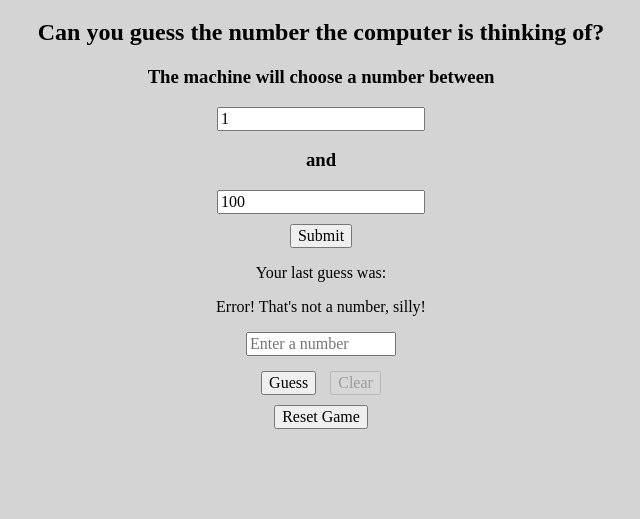
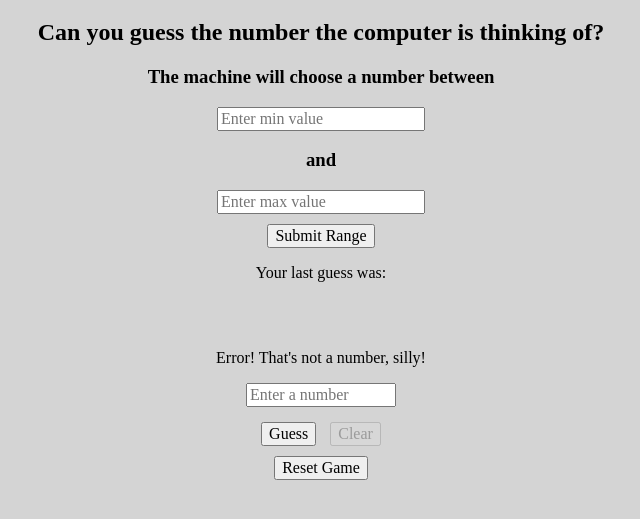
Before and after one commit to kylem038/Number-Guesser, a plain HTML site: page index.html in a window 1280 px wide. Both pictures are taken after a click on the button "Guess". Shown: the part 61-580 px from the top of the page, without its empty margins (319-959 px from the left). Drawn offline with Linux system fonts and the light colour scheme; a web font is replaced by a local one.

Commit message:
final version for eval

```diff
--- a/index.html
+++ b/index.html
@@ -14,11 +14,11 @@
         <h3>and</h3>
         <input type="number" id="user-max" placeholder="Enter max value">
         <br>
-        <button id="range-submit">Submit</button>
+        <button id="range-submit">Submit Range</button>
         <div id="guess-display" class="guess-display">
           <p>Your last guess was:</p>
 
-          <p id="last-guess" class="last-guess"></p>
+          <div id="last-guess" class="last-guess"></div>
 
           <p id="hint-message"></p>
         </div>
--- a/script.js
+++ b/script.js
@@ -10,22 +10,11 @@ var recentGuessDisplay = document.getElementById('last-guess');
 var hintMessage = document.getElementById('hint-message');
 var computerChoice = getRandomNum(parseInt(userMin.value), parseInt(userMax.value));
 
-
 /* Generates computer's choosen number, attaches it to variable. */
 function getRandomNum(min, max){
     return Math.floor(Math.random() * (max - min + 1)) + min;
 }
 
-function defaultRange(){
-  if (computerChoice = "NaN"){
-    userMin.value = 1;
-    userMax.value = 100;
-  };
-  return userMin.value;
-  return userMax.value;
-}
-
-defaultRange();
 /* Updates min/max +/-10 if correct answer is given and writes new values to screen,
 generates new random number with the new params */
 function levelUp(min, max) {
@@ -72,26 +61,24 @@ resetButton.addEventListener('click', function(){
 and initiates game by waking up reset button*/
 guessButton.addEventListener('click', function(){
 
-  computerChoice = getRandomNum(parseInt(userMin.value), parseInt(userMax.value));
-
   recentGuessDisplay.textContent = userGuess.value;
 
   resetButton.disabled = false;
 
   if ((parseInt(userGuess.value)) > (parseInt(userMax.value)) || (parseInt(userGuess.value)) < (parseInt(userMin.value))){
-    hintMessage.textContent = "Error! Your guess is outside the range of potential answers.";
+    return hintMessage.textContent = "Error! Your guess is outside the range of potential answers.";};
 
-    }else if (parseInt(userGuess.value) === computerChoice){
-      hintMessage.textContent = "Congrats! You guessed the number!";
-      levelUp(parseInt(userMin.value), parseInt(userMax.value));
+  if (parseInt(userGuess.value) === computerChoice){
+    levelUp(parseInt(userMin.value), parseInt(userMax.value));
+    return hintMessage.textContent = "Congrats! You guessed the number!";};
 
-    }else if (isNaN(parseInt(userGuess.value)) === true){
-      hintMessage.textContent = "Error! That's not a number, silly!";
+  if (isNaN(parseInt(userGuess.value)) === true){
+    return hintMessage.textContent = "Error! That's not a number, silly!";};
 
-    }else if (parseInt(userGuess.value) < computerChoice){
-      hintMessage.textContent = "Sorry, that number is too low. Try again!";
+  if (parseInt(userGuess.value) < computerChoice){
+    return hintMessage.textContent = "Sorry, that number is too low. Try again!";};
 
-    }else if (parseInt(userGuess.value) > computerChoice){
-      hintMessage.textContent = "Sorry, that number is too high. Try again!";};
+  if (parseInt(userGuess.value) > computerChoice){
+    return hintMessage.textContent = "Sorry, that number is too high. Try again!";};
 
-  });
+});
--- a/style.css
+++ b/style.css
@@ -13,6 +13,13 @@ html body {
   margin-top: 10px;
 }
 
+#last-guess {
+  display: block;
+  height: 35px;
+  width: 35px;
+  margin: auto;
+}
+
 #guess-button {
   margin: 5px;
 }
```
